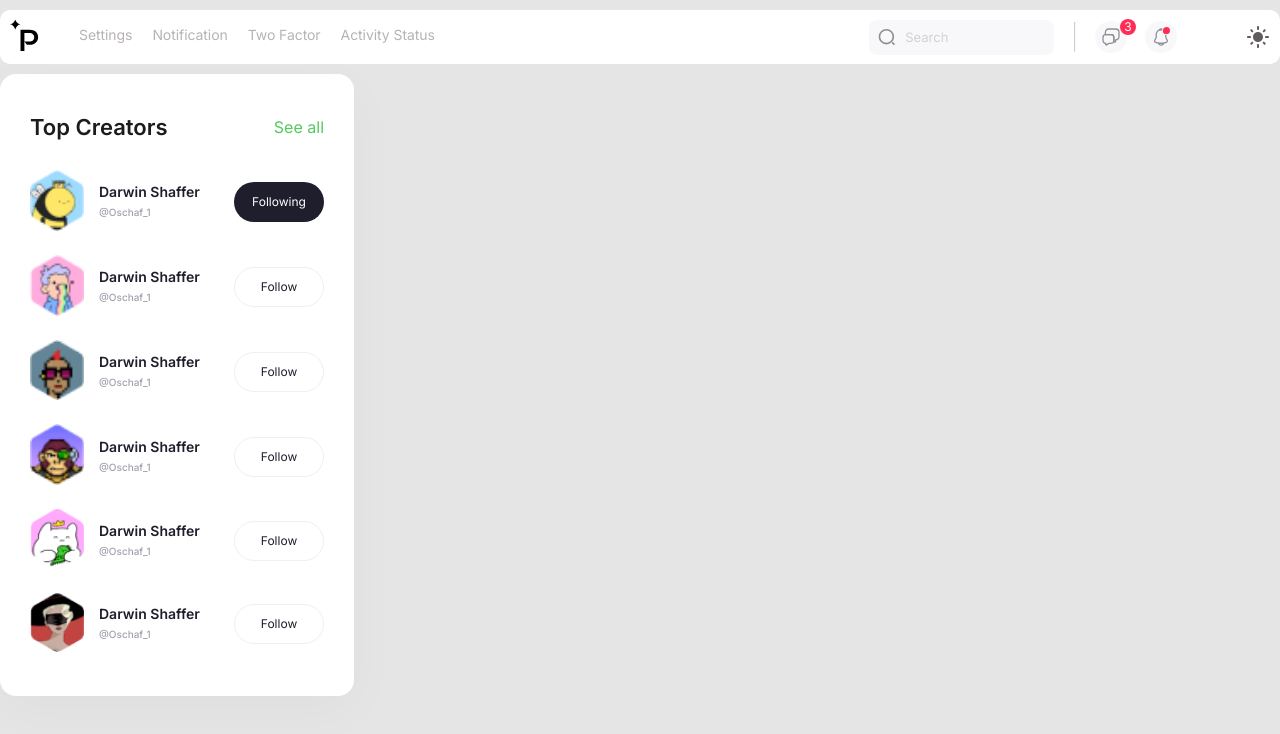
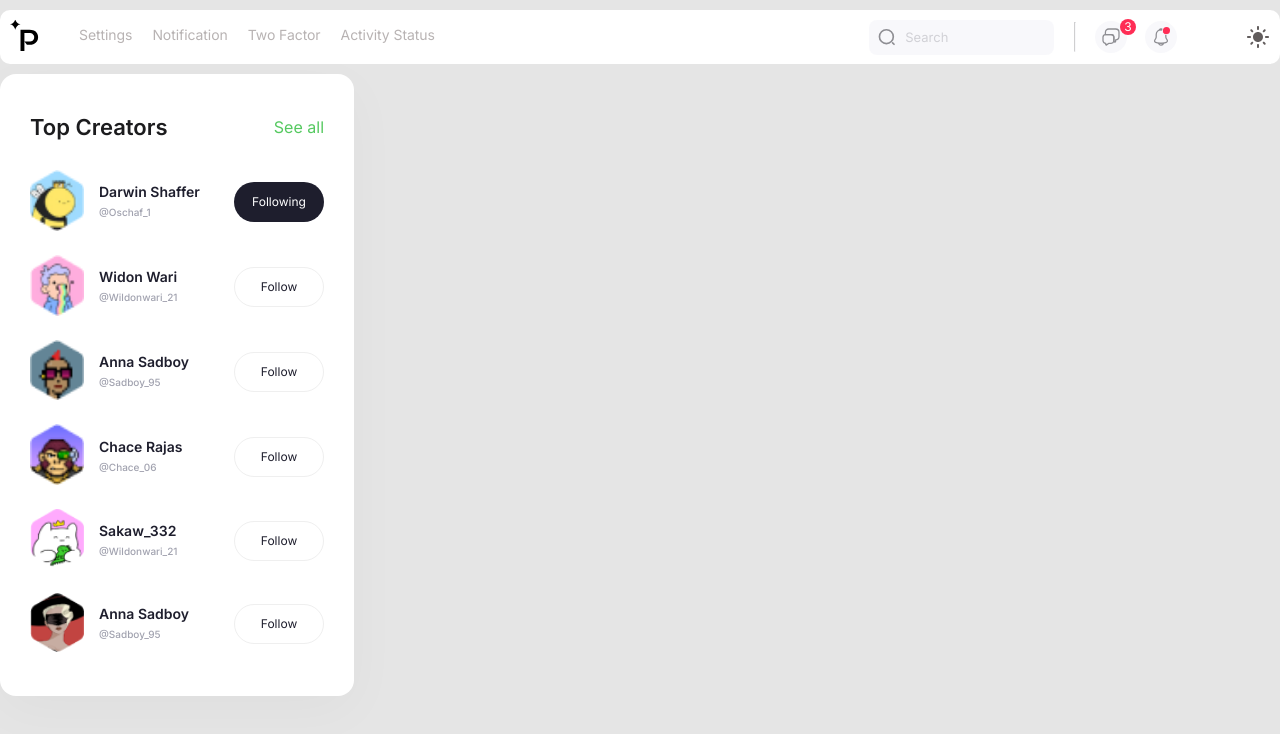
Before and after one commit to appwex/react-ui-components, a React (Create React App) app: page /stories/topcreators in a window 1280 px wide. Shown: the top 734 px of the page. Built offline with nearby package versions, Linux system fonts and the light colour scheme.

Commit message:
fix: insert the correct data

```diff
--- a/src/components/topCreators/TopCreators.jsx
+++ b/src/components/topCreators/TopCreators.jsx
@@ -17,36 +17,36 @@ const data = [
   },
   {
     id: 2,
-    name: 'Darwin Shaffer',
-    username: '@Oschaf_1',
+    name: 'Widon Wari',
+    username: '@Wildonwari_21',
     img: avatar2,
     follower: 'Follow',
   },
   {
     id: 3,
-    name: 'Darwin Shaffer',
-    username: '@Oschaf_1',
+    name: 'Anna Sadboy',
+    username: '@Sadboy_95',
     img: avatar3,
     follower: 'Follow',
   },
   {
     id: 4,
-    name: 'Darwin Shaffer',
-    username: '@Oschaf_1',
+    name: 'Chace Rajas',
+    username: '@Chace_06',
     img: avatar4,
     follower: 'Follow',
   },
   {
     id: 5,
-    name: 'Darwin Shaffer',
-    username: '@Oschaf_1',
+    name: 'Sakaw_332',
+    username: '@Wildonwari_21',
     img: avatar5,
     follower: 'Follow',
   },
   {
     id: 6,
-    name: 'Darwin Shaffer',
-    username: '@Oschaf_1',
+    name: 'Anna Sadboy',
+    username: '@Sadboy_95',
     img: avatar6,
     follower: 'Follow',
   },
```
